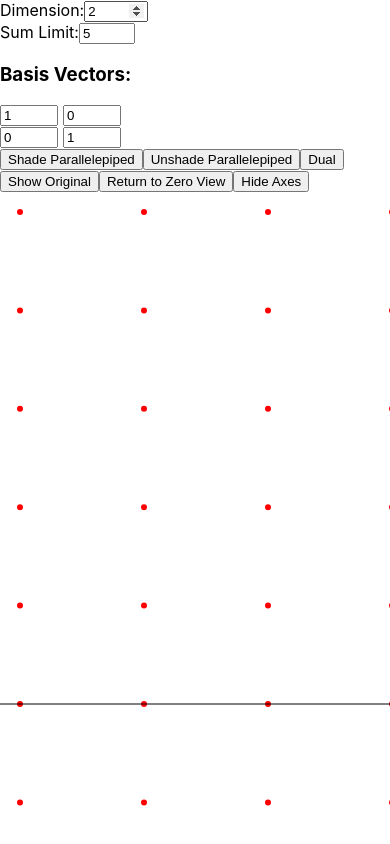
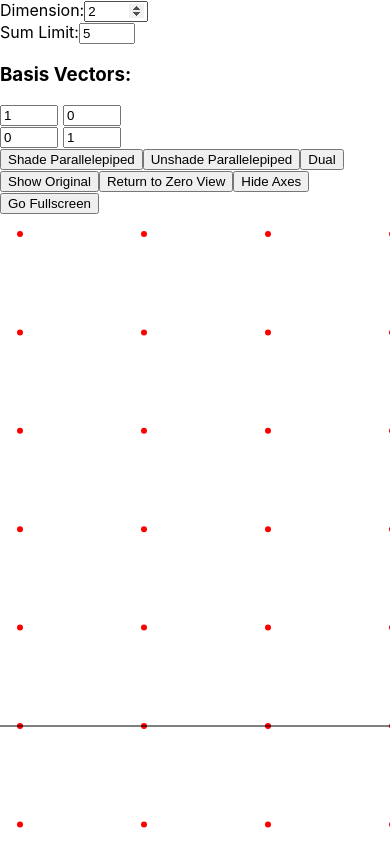
Before and after one commit to ryotoru/lattice-visualizer, a React (Create React App) app: page / in a window 390 px wide. Shown: the top 844 px of the page. Built offline with nearby package versions, Linux system fonts and the light colour scheme.

Commit message:
added fullscreen

```diff
--- a/package.json
+++ b/package.json
@@ -5,9 +5,11 @@
   "homepage": "https://ryotoru.github.io/lattice-visualizer",
   "dependencies": {
     "d3": "^6.7.0",
+    "mathjs": "^13.0.2",
+    "numeric": "^1.2.6",
     "react": "^18.0.0",
     "react-dom": "^18.0.0",
-    "react-scripts": "4.0.3",
+    "react-scripts": "^5.0.1",
     "three": "^0.128.0"
   },
   "scripts": {
--- a/src/LatticeVisualizer.js
+++ b/src/LatticeVisualizer.js
@@ -21,6 +21,7 @@ const LatticeVisualizer = () => {
   const [shadeParallelepiped, setShadeParallelepiped] = useState(false);
   const [parallelepipedMesh, setParallelepipedMesh] = useState(null);
   const [axesVisible, setAxesVisible] = useState(true);
+  const [isFullscreen, setIsFullscreen] = useState(false);
   const canvasContainerRef = useRef(null);
   const rendererRef = useRef(new THREE.WebGLRenderer({ antialias: true }));
   const sceneRef = useRef(new THREE.Scene());
@@ -71,7 +72,7 @@ const LatticeVisualizer = () => {
       render3DLattice(false);
     }
     updateAxesVisibility();
-  }, [dimension, basis, sumLimit, shadeParallelepiped, dualBasis, axesVisible]);
+  }, [dimension, basis, sumLimit, shadeParallelepiped, dualBasis, axesVisible, isFullscreen]);
 
   const updateAxesVisibility = () => {
     if (axesHelperRef.current && gridHelperRef.current) {
@@ -147,8 +148,8 @@ const LatticeVisualizer = () => {
   const render2DLattice = () => {
     const svg = d3.select(canvasContainerRef.current).select('svg');
     svg.selectAll("*").remove();
-    const width = 1280;
-    const height = 1024;
+    const width = isFullscreen ? window.innerWidth : 1280;
+    const height = isFullscreen ? window.innerHeight : 1024;
     const margin = 20;
 
     svg.attr("width", width).attr("height", height);
@@ -301,6 +302,49 @@ const LatticeVisualizer = () => {
     setAxesVisible(!axesVisible);
   };
 
+  const toggleFullscreen = () => {
+    if (!isFullscreen) {
+      if (canvasContainerRef.current.requestFullscreen) {
+        canvasContainerRef.current.requestFullscreen();
+      } else if (canvasContainerRef.current.mozRequestFullScreen) { // Firefox
+        canvasContainerRef.current.mozRequestFullScreen();
+      } else if (canvasContainerRef.current.webkitRequestFullscreen) { // Chrome, Safari and Opera
+        canvasContainerRef.current.webkitRequestFullscreen();
+      } else if (canvasContainerRef.current.msRequestFullscreen) { // IE/Edge
+        canvasContainerRef.current.msRequestFullscreen();
+      }
+    } else {
+      if (document.exitFullscreen) {
+        document.exitFullscreen();
+      } else if (document.mozCancelFullScreen) { // Firefox
+        document.mozCancelFullScreen();
+      } else if (document.webkitExitFullscreen) { // Chrome, Safari and Opera
+        document.webkitExitFullscreen();
+      } else if (document.msExitFullscreen) { // IE/Edge
+        document.msExitFullscreen();
+      }
+    }
+    setIsFullscreen(!isFullscreen);
+  };
+
+  useEffect(() => {
+    const handleFullscreenChange = () => {
+      setIsFullscreen(!!document.fullscreenElement);
+    };
+
+    document.addEventListener('fullscreenchange', handleFullscreenChange);
+    document.addEventListener('webkitfullscreenchange', handleFullscreenChange);
+    document.addEventListener('mozfullscreenchange', handleFullscreenChange);
+    document.addEventListener('MSFullscreenChange', handleFullscreenChange);
+
+    return () => {
+      document.removeEventListener('fullscreenchange', handleFullscreenChange);
+      document.removeEventListener('webkitfullscreenchange', handleFullscreenChange);
+      document.removeEventListener('mozfullscreenchange', handleFullscreenChange);
+      document.removeEventListener('MSFullscreenChange', handleFullscreenChange);
+    };
+  }, []);
+
   return (
     <div>
       <div>
@@ -331,9 +375,16 @@ const LatticeVisualizer = () => {
       <button onClick={handleShowOriginal}>Show Original</button>
       <button onClick={handleReturnToZeroView}>Return to Zero View</button>
       <button onClick={handleToggleAxes}>{axesVisible ? 'Hide Axes' : 'Show Axes'}</button>
-      <div style={{ width: '1280px', height: '1024px' }} ref={canvasContainerRef}>
-      {dimension === 2 && <svg></svg>}
-      {dimension > 2 && <canvas></canvas>}
+      <button onClick={toggleFullscreen}>{isFullscreen ? 'Exit Fullscreen' : 'Go Fullscreen'}</button>
+      <div
+        style={{
+          width: isFullscreen ? '100vw' : '1280px',
+          height: isFullscreen ? '100vh' : '1024px'
+        }}
+        ref={canvasContainerRef}
+      >
+        {dimension === 2 && <svg></svg>}
+        {dimension > 2 && <canvas></canvas>}
       </div>
     </div>
   );
```
Also changed, not shown: 2 other files (tests, documents, lock files or other folders).
